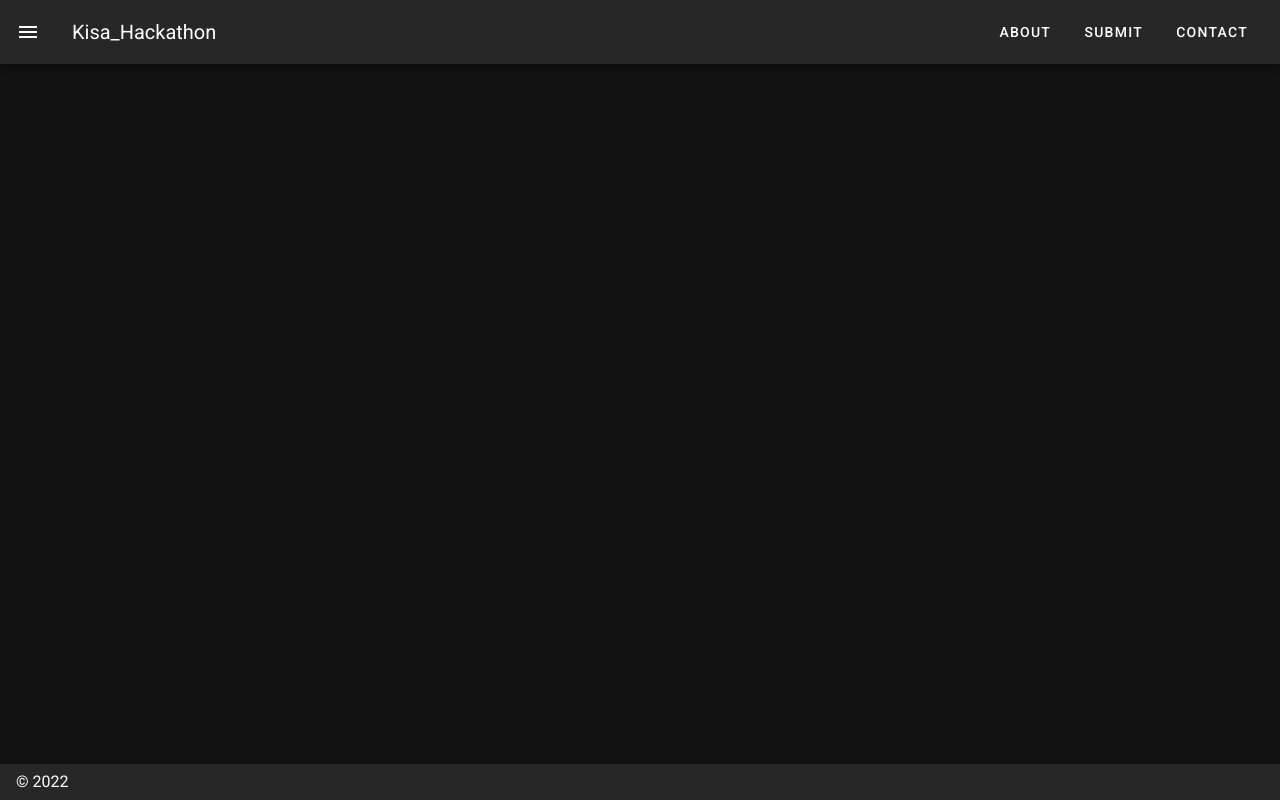
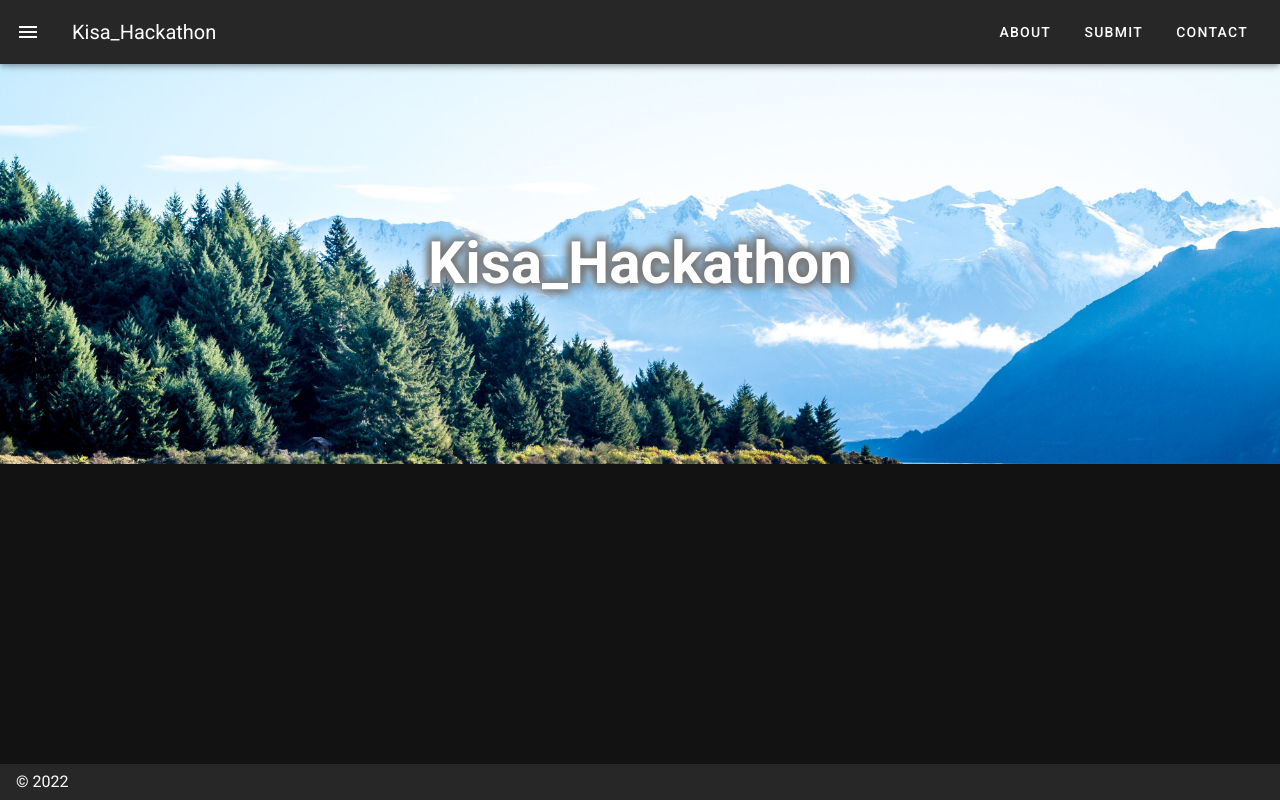
Before and after one commit to tos-up/Hack-a-ton, a Nuxt app: page / in a window 1280 px wide. Built offline with nearby package versions, Linux system fonts and the light colour scheme.

Commit message:
メイン ちょっと つくった

```diff
--- /dev/null
+++ b/components/Home.vue
@@ -0,0 +1,21 @@
+<template>
+  <section class="home">
+    <HomeHero />
+  </section>
+</template>
+
+<script>
+import HomeHero from './HomeHero.vue'
+
+export default {
+  components: {
+    HomeHero
+  }
+}
+</script>
+
+<style lang="scss" scoped>
+.home{
+  padding-bottom:50px;
+}
+</style>
--- /dev/null
+++ b/components/HomeHero.vue
@@ -0,0 +1,43 @@
+<template>
+  <section class="home-hero">
+    <v-container fluid fill-height class="home-hero__content linear__background">
+      <v-row>
+        <v-col class="home-hero__content-text float__content">
+          <h1>Kisa_Hackathon</h1>
+        </v-col>
+      </v-row>
+    </v-container>
+  </section>
+</template>
+
+<style lang="scss" scoped>
+.home-hero__content {
+  background: url("~/assets/photo1.jpg");
+  background-size: cover;
+  background-position: center center;
+  width: 100%;
+  height: 50vh;
+
+  &-text {
+    color: white;
+    text-align: center;
+    font-size: 50px;
+    font-weight: bold;
+  }
+}
+
+.linear__background {
+  background: linear-gradient(to bottom, rgba(0,0,0,1));
+}
+
+.float__content {
+  display: inline-block;
+  font-weight: bold;
+  text-shadow: 2px 2px 10px #777,
+  -2px 2px 10px #777,
+  2px -2px 10px #777,
+  -2px -2px 10px #777;
+}
+
+
+</style>
--- a/pages/index.vue
+++ b/pages/index.vue
@@ -1,15 +1,21 @@
 <template>
-  <v-layout> </v-layout>
+  <v-main>
+    <Home />
+  </v-main>
 </template>
 
 <script>
 import NavBar from '~/components/NavBar.vue'
+import Home from '~/components/Home.vue'
 export default {
   data() {
     return {}
   },
   name: 'IndexPage',
-  components: { NavBar },
+  components: {
+    NavBar,
+    Home
+    },
 }
 </script>
 
```
Also changed, not shown: assets/photo1.jpg (added).
